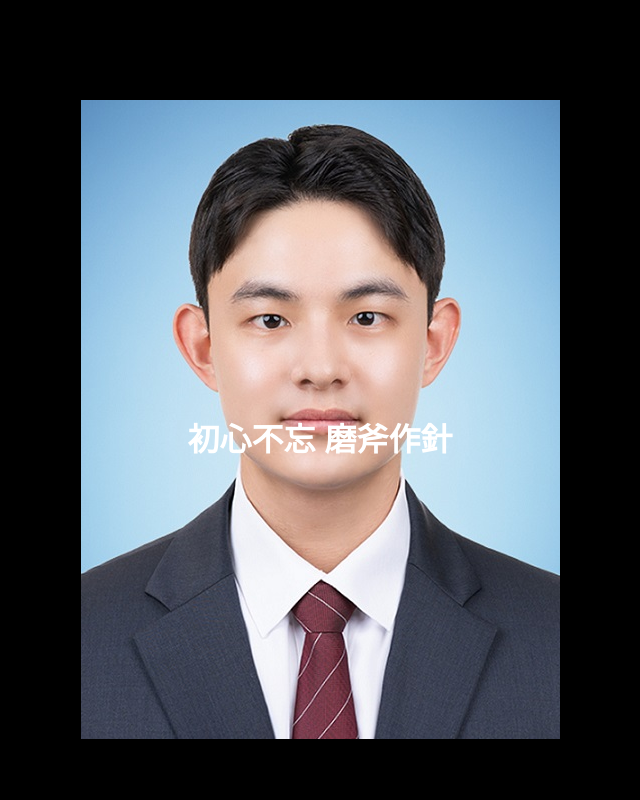
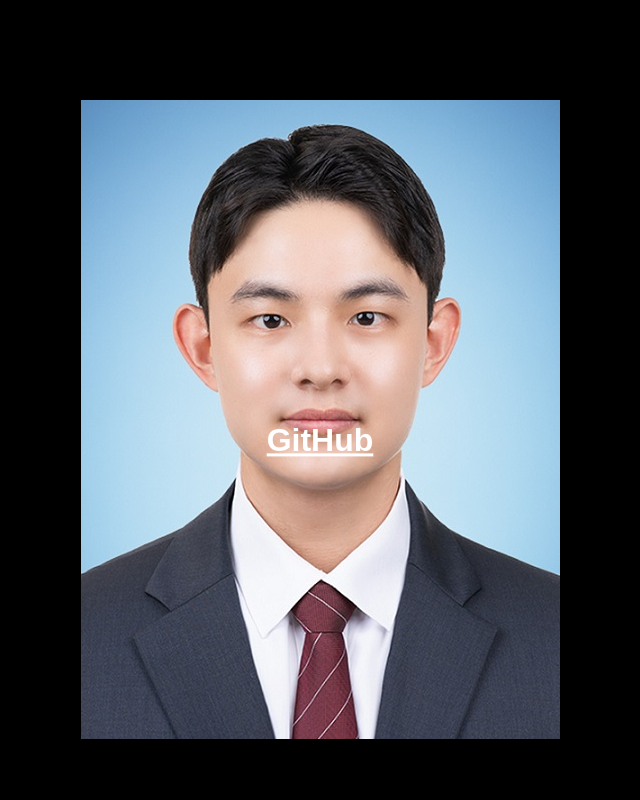
Before and after one commit to wkdrhkdwls/devcourse_front_portfolio, a website: page index.html in a window 1280 px wide. Shown: the top 800 px of the page, without its empty margins (320-960 px from the left). Drawn offline with Linux system fonts and the light colour scheme.

Commit message:
Docs: Github 링크 추가

```diff
--- a/index.html
+++ b/index.html
@@ -75,8 +75,13 @@
   <body>
     <div class="banners">
       <img src="./images/banner.jpg" alt="Banner" />
-      <h1>初心不忘 磨斧作針</h1>
+      <h1>
+        <a href="https://github.com/wkdrhkdwls/devcourse_front_portfolio"
+          >GitHub</a
+        >
+      </h1>
     </div>
+
     <div class="projects">
       <div class="festival_main">
         <img src="./images/festival/festival.png" alt="Festival" />
```
